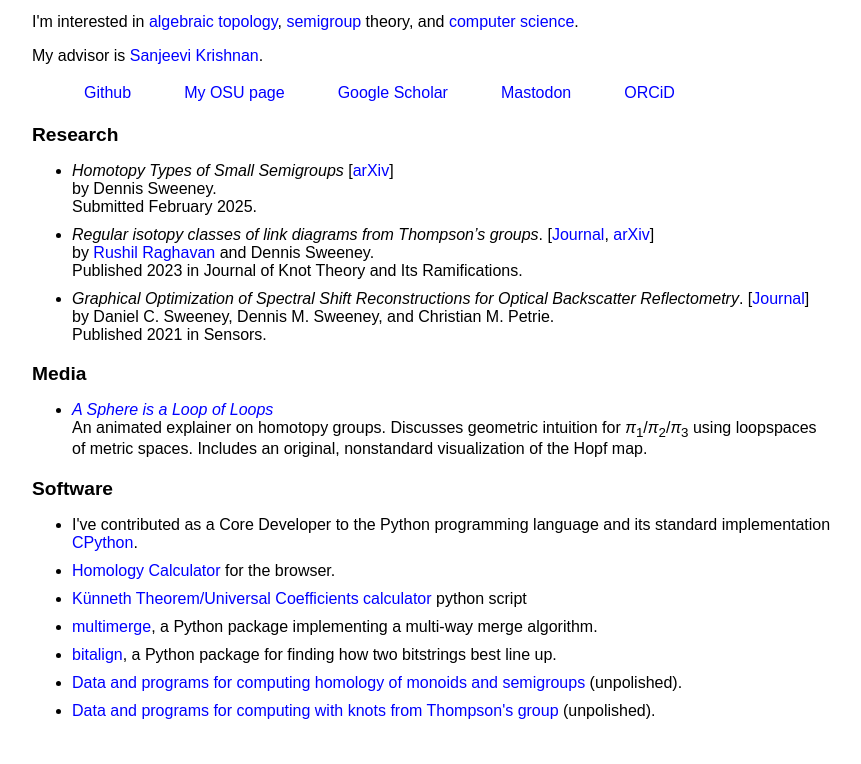
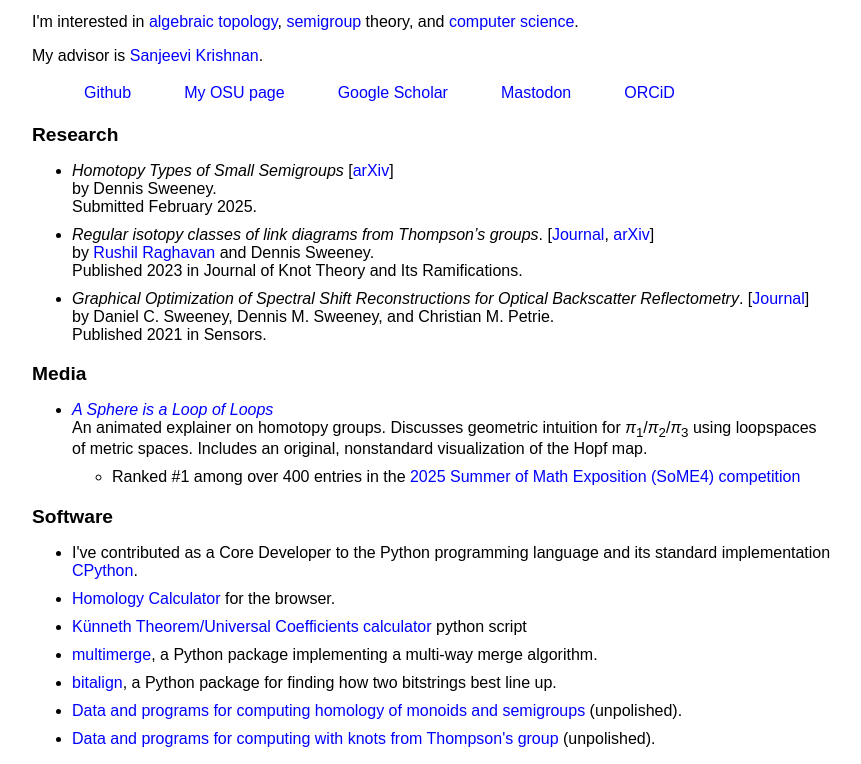
Before and after one commit to sweeneyde/sweeneyde.github.io, a plain HTML site: page index.html in a window 1280 px wide. Shown: the part 101-865 px from the top of the page, without its empty margins (208-1069 px from the left). Before the commit the page ends 837 px from the top, so only its background shows below. Drawn offline with Linux system fonts and the light colour scheme.

Commit message:
SoME ranking

```diff
--- a/index.html
+++ b/index.html
@@ -80,6 +80,9 @@
         <a href="https://youtu.be/CxGtAuJdjYI"><cite>A Sphere is a Loop of Loops</cite></a>
         <br/>
         An animated explainer on homotopy groups. Discusses geometric intuition for <var>π</var><sub>1</sub>/<var>π</var><sub>2</sub>/<var>π</var><sub>3</sub> using loopspaces of metric spaces. Includes an original, nonstandard visualization of the Hopf map.
+        <ul>
+            <li>Ranked #1 among over 400 entries in the <a href="https://some.3b1b.co/">2025 Summer of Math Exposition (SoME4) competition</a></li>
+        </ul>
     </li>
 </ul>
 <h2>Software</h2>
```
